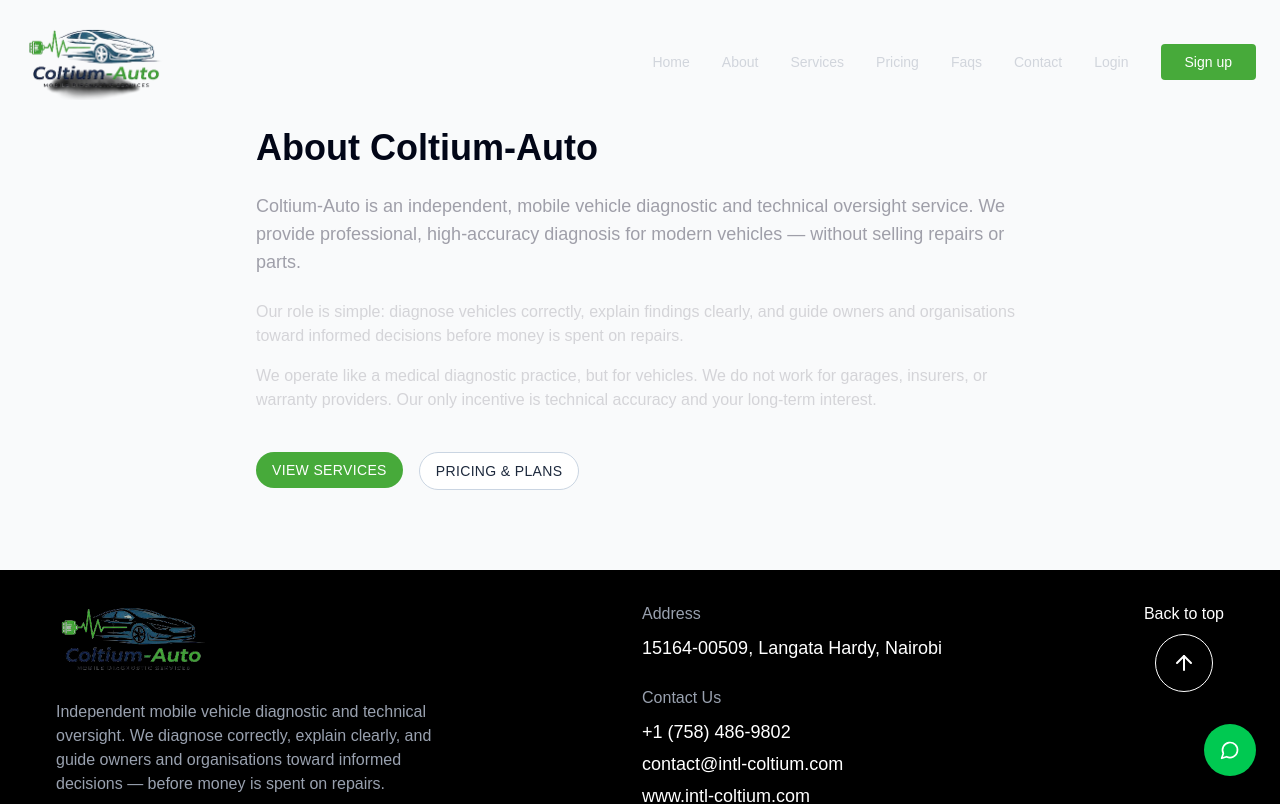
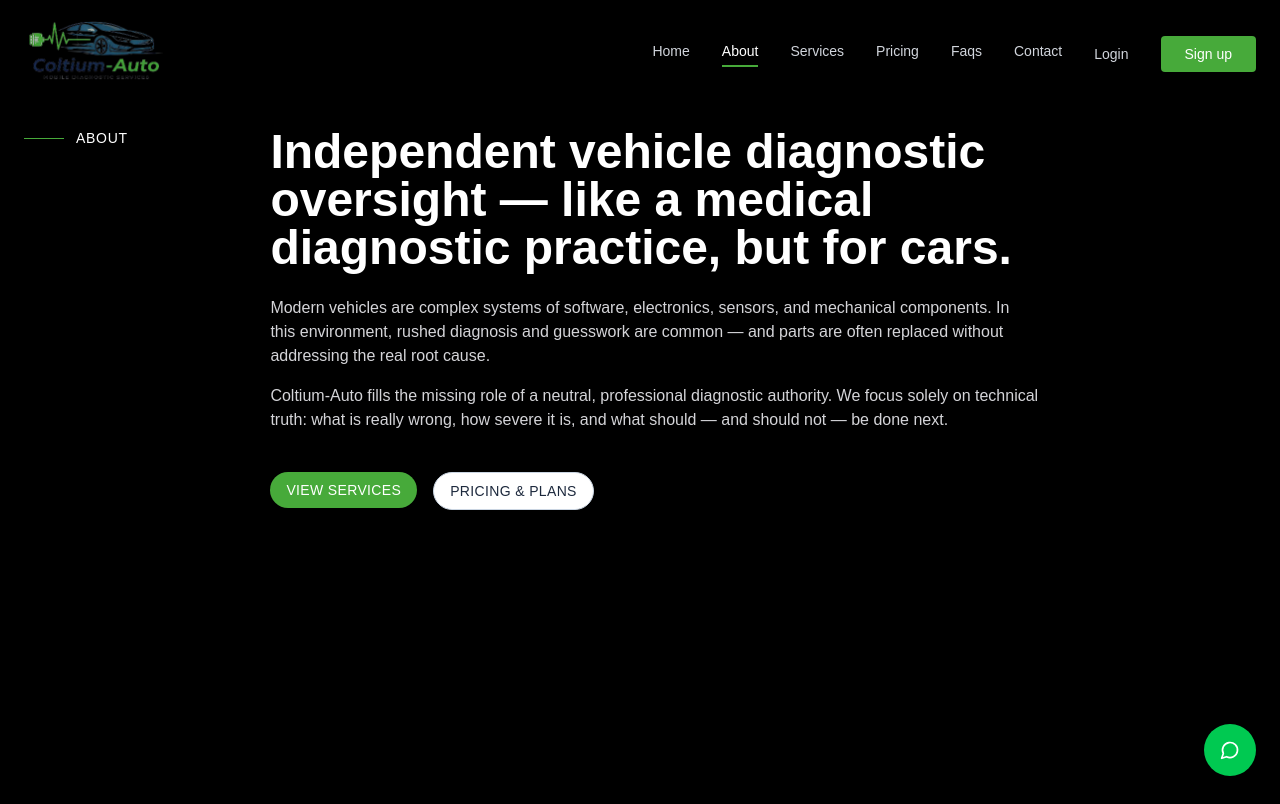
Before and after one commit to Q4Qoph/coltium-auto, a Next.js app: page /about in a window 1280 px wide. Shown: the top 804 px of the page. Built offline with nearby package versions, Linux system fonts and the light colour scheme; no server answers.

Commit message:
feat: update ui

```diff
--- a/src/app/(website)/(components)/Navbar.tsx
+++ b/src/app/(website)/(components)/Navbar.tsx
@@ -4,11 +4,13 @@
 import Link from "next/link";
 import { motion } from "framer-motion";
 import Image from "next/image";
+import { usePathname } from "next/navigation";
 import { useOptionalAuth } from "@/lib/auth-context";
 
 const Navbar = () => {
   const [scrolled, setScrolled] = useState(false);
   const [mobileMenuOpen, setMobileMenuOpen] = useState(false);
+  const pathname = usePathname();
   const auth = useOptionalAuth();
 
   useEffect(() => {
@@ -22,13 +24,17 @@
     };
   }, []);
 
+  const isActive = (href: string) => {
+    if (href === "/") return pathname === "/";
+    return pathname === href || pathname.startsWith(href + "/");
+  };
+
   return (
     <motion.header
       initial={{ y: -100 }}
       animate={{ y: 0 }}
       transition={{ duration: 0.5 }}
-      className={`fixed w-full z-50 transition-all duration-300 ${scrolled ? 'bg-black bg-opacity-90 py-3' : 'bg-transparent py-6'
-        }`}
+      className="fixed w-full z-50 transition-all duration-300 bg-black bg-opacity-90 py-4"
     >
       <div className="container mx-auto px-6 flex justify-between items-center">
         <div className="flex items-center">
@@ -45,12 +51,66 @@
         </div>
 
         <div className="hidden md:flex items-center space-x-8">
-          <Link href="/" className="text-sm text-gray-300 hover:text-white transition-colors">Home</Link>
-          <Link href="/about" className="text-sm text-gray-300 hover:text-white transition-colors">About</Link>
-          <Link href="/services" className="text-sm text-gray-300 hover:text-white transition-colors">Services</Link>
-          <Link href="/pricing" className="text-sm text-gray-300 hover:text-white transition-colors">Pricing</Link>
-          <Link href="/faqs" className="text-sm text-gray-300 hover:text-white transition-colors">Faqs</Link>
-          <Link href="/contact" className="text-sm text-gray-300 hover:text-white transition-colors">Contact</Link>
+          <Link
+            href="/"
+            className={`text-sm pb-1 border-b-2 transition-colors ${
+              isActive("/")
+                ? "text-white border-[var(--primary)]"
+                : "text-gray-300 border-transparent hover:text-white hover:border-[var(--primary)]"
+            }`}
+          >
+            Home
+          </Link>
+          <Link
+            href="/about"
+            className={`text-sm pb-1 border-b-2 transition-colors ${
+              isActive("/about")
+                ? "text-white border-[var(--primary)]"
+                : "text-gray-300 border-transparent hover:text-white hover:border-[var(--primary)]"
+            }`}
+          >
+            About
+          </Link>
+          <Link
+            href="/services"
+            className={`text-sm pb-1 border-b-2 transition-colors ${
+              isActive("/services")
+                ? "text-white border-[var(--primary)]"
+                : "text-gray-300 border-transparent hover:text-white hover:border-[var(--primary)]"
+            }`}
+          >
+            Services
+          </Link>
+          <Link
+            href="/pricing"
+            className={`text-sm pb-1 border-b-2 transition-colors ${
+              isActive("/pricing")
+                ? "text-white border-[var(--primary)]"
+                : "text-gray-300 border-transparent hover:text-white hover:border-[var(--primary)]"
+            }`}
+          >
+            Pricing
+          </Link>
+          <Link
+            href="/faqs"
+            className={`text-sm pb-1 border-b-2 transition-colors ${
+              isActive("/faqs")
+                ? "text-white border-[var(--primary)]"
+                : "text-gray-300 border-transparent hover:text-white hover:border-[var(--primary)]"
+            }`}
+          >
+            Faqs
+          </Link>
+          <Link
+            href="/contact"
+            className={`text-sm pb-1 border-b-2 transition-colors ${
+              isActive("/contact")
+                ? "text-white border-[var(--primary)]"
+                : "text-gray-300 border-transparent hover:text-white hover:border-[var(--primary)]"
+            }`}
+          >
+            Contact
+          </Link>
           {auth?.user ? (
             <Link href={auth.user.role === "admin" ? "/admin" : auth.user.role === "technician" ? "/technician" : "/dashboard"} className="bg-zinc-700 text-white hover:bg-zinc-600 transition-colors px-4 py-2 rounded-sm text-sm">
               Dashboard
@@ -84,12 +144,54 @@
           className="md:hidden bg-black bg-opacity-95"
         >
           <div className="container mx-auto px-6 py-4 flex flex-col space-y-4">
-            <Link href="/" className="text-gray-300 hover:text-white transition-colors py-2">Home</Link>
-            <Link href="/about" className="text-gray-300 hover:text-white transition-colors py-2">About</Link>
-            <Link href="/services" className="text-gray-300 hover:text-white transition-colors py-2">Services</Link>
-            <Link href="/pricing" className="text-gray-300 hover:text-white transition-colors py-2">Pricing</Link>
-            <Link href="/faqs" className="text-gray-300 hover:text-white transition-colors py-2">Faqs</Link>
-            <Link href="/contact" className="text-gray-300 hover:text-white transition-colors py-2">Contact</Link>
+            <Link
+              href="/"
+              className={`py-2 transition-colors ${
+                isActive("/") ? "text-white font-semibold" : "text-gray-300 hover:text-white"
+              }`}
+            >
+              Home
+            </Link>
+            <Link
+              href="/about"
+              className={`py-2 transition-colors ${
+                isActive("/about") ? "text-white font-semibold" : "text-gray-300 hover:text-white"
+              }`}
+            >
+              About
+            </Link>
+            <Link
+              href="/services"
+              className={`py-2 transition-colors ${
+                isActive("/services") ? "text-white font-semibold" : "text-gray-300 hover:text-white"
+              }`}
+            >
+              Services
+            </Link>
+            <Link
+              href="/pricing"
+              className={`py-2 transition-colors ${
+                isActive("/pricing") ? "text-white font-semibold" : "text-gray-300 hover:text-white"
+              }`}
+            >
+              Pricing
+            </Link>
+            <Link
+              href="/faqs"
+              className={`py-2 transition-colors ${
+                isActive("/faqs") ? "text-white font-semibold" : "text-gray-300 hover:text-white"
+              }`}
+            >
+              Faqs
+            </Link>
+            <Link
+              href="/contact"
+              className={`py-2 transition-colors ${
+                isActive("/contact") ? "text-white font-semibold" : "text-gray-300 hover:text-white"
+              }`}
+            >
+              Contact
+            </Link>
             {auth?.user ? (
               <Link href={auth.user.role === "admin" ? "/admin" : auth.user.role === "technician" ? "/technician" : "/dashboard"} className="bg-zinc-700 text-white px-6 py-2 rounded-sm text-sm self-start">
                 Dashboard
--- a/src/app/(website)/about/page.tsx
+++ b/src/app/(website)/about/page.tsx
@@ -5,21 +5,30 @@
 
 export default function AboutPage() {
   return (
-    <div className="pt-32 pb-20 px-6">
-      <div className="container mx-auto max-w-3xl">
-        <h1 className="text-4xl font-bold mb-6">About Coltium-Auto</h1>
-        <p className="text-zinc-400 text-lg mb-6">
-          Coltium-Auto is an independent, mobile vehicle diagnostic and technical oversight service.
-          We provide professional, high-accuracy diagnosis for modern vehicles — without selling repairs or parts.
-        </p>
+    <div className="bg-black text-white min-h-screen">
+      <div className="pt-32 pb-20 px-6 container mx-auto">
+        <div className="flex flex-col md:flex-row">
+          <div className="md:w-1/5">
+            <div className="flex items-center mb-8">
+              <div className="w-10 h-px bg-[var(--primary)] mr-3"></div>
+              <span className="text-sm uppercase tracking-wider">About</span>
+            </div>
+          </div>
+
+          <div className="md:w-4/5 max-w-3xl">
+            <h1 className="text-4xl md:text-5xl font-bold mb-6">
+              Independent vehicle diagnostic oversight — like a medical diagnostic practice, but for cars.
+            </h1>
             <div className="space-y-4 text-zinc-300 mb-10">
               <p>
-            Our role is simple: diagnose vehicles correctly, explain findings clearly, and guide owners and
-            organisations toward informed decisions before money is spent on repairs.
+                Modern vehicles are complex systems of software, electronics, sensors, and mechanical components.
+                In this environment, rushed diagnosis and guesswork are common — and parts are often replaced
+                without addressing the real root cause.
               </p>
               <p>
-            We operate like a medical diagnostic practice, but for vehicles. We do not work for garages,
-            insurers, or warranty providers. Our only incentive is technical accuracy and your long-term interest.
+                Coltium-Auto fills the missing role of a neutral, professional diagnostic authority. We focus
+                solely on technical truth: what is really wrong, how severe it is, and what should — and should not —
+                be done next.
               </p>
             </div>
             <div className="flex flex-wrap gap-4">
@@ -32,5 +41,7 @@
             </div>
           </div>
         </div>
+      </div>
+    </div>
   );
 }
--- a/src/app/(website)/page.tsx
+++ b/src/app/(website)/page.tsx
@@ -37,7 +37,7 @@
     return (
         <div className="bg-black text-white min-h-screen">
             {/* Hero Section */}
-            <section className="relative h-[60vh] sm:h-screen flex items-center">
+            <section className="relative h-[60vh] sm:h-screen flex items-center pt-24 md:pt-28">
                 <div className="absolute inset-0 overflow-hidden">
                     <Image
                         src="/1.png"
@@ -49,6 +49,8 @@
                     />
                     {/* Mirror overlay */}
                     <div className="absolute inset-0 bg-gradient-to-b from-black/60 via-black/40 to-black/70 mix-blend-overlay pointer-events-none"></div>
+                    {/* Left text readability overlay */}
+                    <div className="absolute inset-y-0 left-0 w-1/2 bg-gradient-to-r from-black/80 via-black/60 to-transparent pointer-events-none" />
                 </div>
 
 
@@ -57,14 +59,13 @@
                         initial="hidden"
                         animate="visible"
                         variants={fadeInUp}
-                        className="max-w-2xl"
+                        className="max-w-3xl"
                     >
                         <p className="text-sm uppercase tracking-[0.25em] text-gray-300 mb-4">
                             Independent Mobile Vehicle Diagnostics
                         </p>
-                        <h1 className="text-4xl md:text-6xl lg:text-7xl font-bold mb-6 leading-tight">
-                            Professional diagnosis.<br />
-                            No repair incentives.
+                        <h1 className="text-5xl md:text-6xl lg:text-7xl font-bold mb-6 leading-snug max-w-2xl">
+                            Professional diagnosis, no repair incentives.
                         </h1>
                         <p className="text-gray-300 text-lg md:text-xl max-w-xl">
                             Coltium-Auto provides independent, on-site diagnostic oversight for modern vehicles —
@@ -72,7 +73,7 @@
                         </p>
                         <div className="flex flex-col sm:flex-row gap-4 mt-8">
                             <button
-                                onClick={goToWhatsapp}
+                                onClick={() => router.push('/login')}
                                 className="bg-[var(--primary)] transition-colors px-8 py-3 rounded-sm flex items-center gap-2"
                             >
                                 Book a diagnostic
@@ -112,7 +113,7 @@
                         <div className="md:w-1/5">
                             <div className="flex items-center mb-8">
                                 <div className="w-10 h-px bg-[var(--primary)] mr-3"></div>
-                                <span className="text-sm uppercase tracking-wider">ABOUT COLTIUM-AUTO</span>
+                                <span className="text-sm uppercase tracking-wider">ABOUT</span>
                             </div>
                         </div>
 
--- a/src/app/(website)/pricing/page.tsx
+++ b/src/app/(website)/pricing/page.tsx
@@ -67,9 +67,9 @@
 
   if (isLoading) {
     return (
-      <div className="pt-32 pb-20 px-6">
-        <div className="container mx-auto max-w-5xl space-y-12">
-          <div className="text-center space-y-3">
+      <div className="bg-black text-white min-h-screen">
+        <div className="pt-32 pb-20 px-6 container mx-auto max-w-5xl space-y-12">
+          <div className="space-y-3">
             <div className="h-8 w-64 mx-auto rounded-md bg-slate-200 animate-pulse" />
             <div className="h-4 w-96 mx-auto rounded-md bg-slate-100 animate-pulse" />
           </div>
@@ -87,11 +87,24 @@
   }
 
   return (
-    <div className="pt-32 pb-20 px-6">
-      <div className="container mx-auto max-w-5xl">
-        <div className="text-center mb-16">
-          <h1 className="text-4xl md:text-5xl font-bold mb-4">Subscription plans</h1>
-          <p className="text-zinc-400 text-lg max-w-2xl mx-auto">
+    <div className="bg-black text-white min-h-screen">
+      <div className="pt-32 pb-20 container mx-auto px-6">
+        <div className="flex flex-col md:flex-row gap-8">
+          {/* Left label column aligned with logo */}
+          <div className="md:w-1/5">
+            <div className="flex items-center mb-8">
+              <div className="w-10 h-px bg-[var(--primary)] mr-3"></div>
+              <span className="text-sm uppercase tracking-wider">Pricing</span>
+            </div>
+          </div>
+
+          {/* Right content column slightly to the right */}
+          <div className="md:w-4/5">
+            <div className="mb-10">
+              <h1 className="text-4xl md:text-5xl font-bold mb-4">
+                Subscription plans
+              </h1>
+              <p className="text-zinc-400 text-lg max-w-2xl">
                 Pay with M-Pesa. Choose a plan and complete payment on your phone.
               </p>
             </div>
@@ -107,7 +120,9 @@
                         <span className="text-2xl font-bold">Pay per inspection</span>
                       ) : (
                         <>
-                      <span className="text-2xl font-bold">KES {Number(plan.priceMonthly).toLocaleString()}</span>
+                          <span className="text-2xl font-bold">
+                            KES {Number(plan.priceMonthly).toLocaleString()}
+                          </span>
                           <span className="text-zinc-500">/month</span>
                           {plan.priceYearly != null && (
                             <p className="text-sm text-zinc-500 mt-1">
@@ -130,7 +145,9 @@
                     <div className="mt-auto">
                       {plan.priceMonthly === 0 ? (
                         <Link href="/dashboard/inspections">
-                      <Button className="w-full" variant="outline">Request inspection</Button>
+                          <Button className="w-full" variant="outline">
+                            Request inspection
+                          </Button>
                         </Link>
                       ) : auth?.user ? (
                         <Button
@@ -142,7 +159,10 @@
                         </Button>
                       ) : (
                         <Link href="/signup">
-                      <Button className="w-full" variant={plan.slug === "pro" ? "primary" : "outline"}>
+                          <Button
+                            className="w-full"
+                            variant={plan.slug === "pro" ? "primary" : "outline"}
+                          >
                             Sign up to subscribe
                           </Button>
                         </Link>
@@ -153,9 +173,12 @@
               ))}
             </div>
 
-        <p className="text-center text-zinc-500 text-sm mt-12">
-          Coltium-Auto does not repair vehicles or sell parts. Subscription grants access to diagnostic oversight and reports only. Payment via M-Pesa.
+            <p className="text-zinc-500 text-sm mt-12">
+              Coltium-Auto does not repair vehicles or sell parts. Subscription grants access to diagnostic
+              oversight and reports only. Payment via M-Pesa.
             </p>
+          </div>
+        </div>
       </div>
 
       <Modal
--- a/src/app/admin/layout.tsx
+++ b/src/app/admin/layout.tsx
@@ -37,7 +37,7 @@
 
   if (loading || !user) {
     return (
-      <div className="min-h-screen flex items-center justify-center bg-[var(--background)]">
+      <div className="min-h-screen flex items-center justify-center bg-white">
         <div className="space-y-2 w-full max-w-md px-6">
           <div className="h-6 w-40 rounded-md bg-slate-200 animate-pulse" />
           <div className="h-4 w-64 rounded-md bg-slate-100 animate-pulse" />
@@ -55,7 +55,7 @@
   }
 
   return (
-    <div className="min-h-screen flex bg-[var(--background)] text-slate-900">
+    <div className="min-h-screen flex bg-white text-slate-900">
       <aside className="w-64 bg-white/95 border-r border-slate-200 flex flex-col">
         <div className="px-5 py-4 border-b border-slate-200">
           <Link href="/admin" className="inline-flex items-center gap-2">
@@ -105,7 +105,7 @@
           </button>
         </div>
       </aside>
-      <main className="flex-1 p-6 overflow-auto bg-[var(--background)]">{children}</main>
+      <main className="flex-1 p-6 overflow-auto bg-white">{children}</main>
     </div>
   );
 }
--- a/src/app/dashboard/layout.tsx
+++ b/src/app/dashboard/layout.tsx
@@ -41,7 +41,7 @@
 
   if (loading || !user) {
     return (
-      <div className="min-h-screen flex items-center justify-center bg-[var(--background)]">
+      <div className="min-h-screen flex items-center justify-center bg-white">
         <div className="space-y-2 w-full max-w-md px-6">
           <div className="h-6 w-40 rounded-md bg-slate-200 animate-pulse" />
           <div className="h-4 w-64 rounded-md bg-slate-100 animate-pulse" />
@@ -59,7 +59,7 @@
   }
 
   return (
-    <div className="min-h-screen flex bg-[var(--background)] text-slate-900">
+    <div className="min-h-screen flex bg-white text-slate-900">
       <aside className="w-64 bg-white/95 border-r border-slate-200 flex flex-col">
         <div className="px-5 py-4 border-b border-slate-200">
           <Link href="/dashboard" className="inline-flex items-center gap-2">
@@ -118,7 +118,7 @@
           </button>
         </div>
       </aside>
-      <main className="flex-1 p-6 overflow-auto bg-[var(--background)]">{children}</main>
+      <main className="flex-1 p-6 overflow-auto bg-white">{children}</main>
     </div>
   );
 }
--- a/src/app/technician/layout.tsx
+++ b/src/app/technician/layout.tsx
@@ -28,7 +28,7 @@
 
   if (loading || !user) {
     return (
-      <div className="min-h-screen flex items-center justify-center bg-[var(--background)]">
+      <div className="min-h-screen flex items-center justify-center bg-white">
         <div className="space-y-2 w-full max-w-md px-6">
           <div className="h-6 w-40 rounded-md bg-slate-200 animate-pulse" />
           <div className="mt-2 h-4 w-64 rounded-md bg-slate-100 animate-pulse" />
@@ -50,7 +50,7 @@
   ] as const;
 
   return (
-    <div className="min-h-screen flex bg-[var(--background)] text-slate-900">
+    <div className="min-h-screen flex bg-white text-slate-900">
       <aside className="w-64 bg-white/95 border-r border-slate-200 flex flex-col">
         <div className="px-5 py-4 border-b border-slate-200">
           <Link href="/technician" className="inline-flex items-center gap-2">
@@ -100,7 +100,7 @@
           </button>
         </div>
       </aside>
-      <main className="flex-1 p-6 overflow-auto bg-[var(--background)]">{children}</main>
+      <main className="flex-1 p-6 overflow-auto bg-white">{children}</main>
     </div>
   );
 }
```
Also changed, not shown: src/app/(website)/contact/page.tsx (+15 -2 lines), 1 other file (tests, documents, lock files or other folders). Lines whose indentation alone changed are shown as unchanged.
